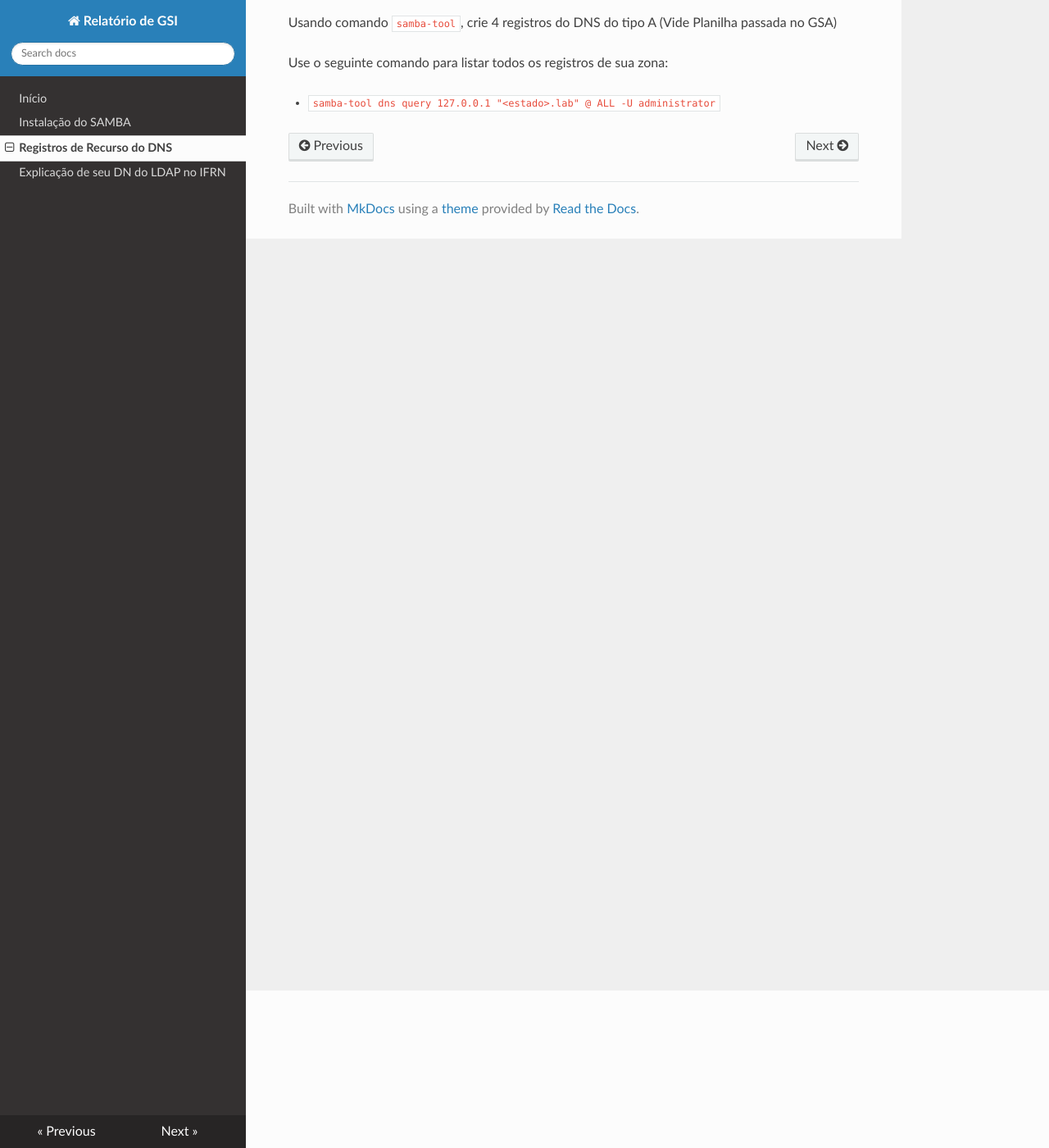
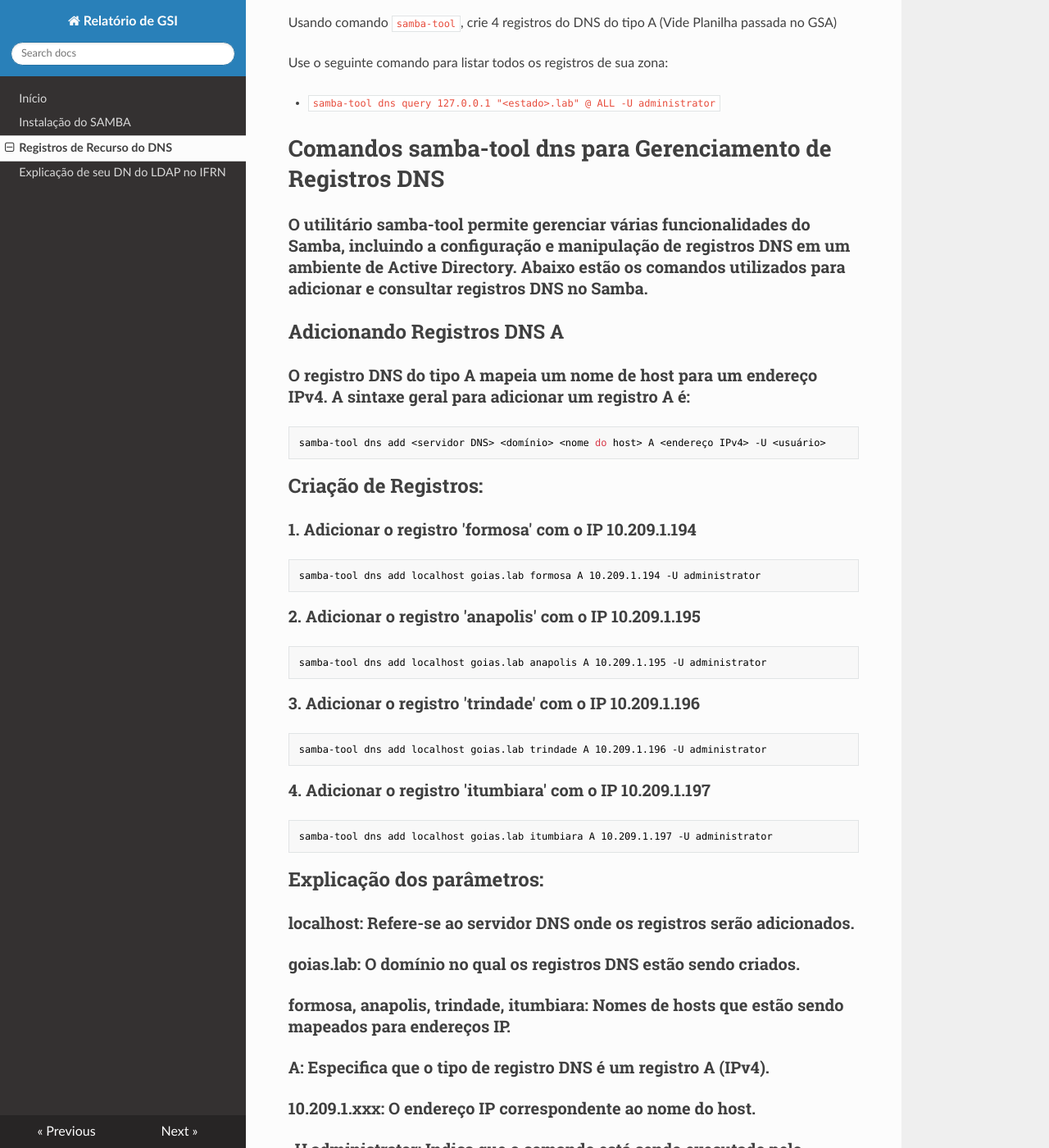
Before and after one commit to Guilherme-Aurelio/gsi-rel, an MkDocs documentation site: the page built from docs/dns/registros-a.md, in a window 1280 px wide and 1400 px high, scrolled down 192 px. Shown: the whole window at 82% size. Built offline with MkDocs 1.6.1, drawn with Linux system fonts in a browser that asks for light colours; nearby versions of some CDN libraries; some of the changed text lies outside the part shown.

Commit message:
Questão 2

````diff
--- a/docs/dns/registros-a.md
+++ b/docs/dns/registros-a.md
@@ -8,3 +8,90 @@ Usando comando `samba-tool`, crie 4 registros do DNS do tipo A (Vide Planilha pa
 Use o seguinte comando para listar todos os registros de sua zona:
 
 - `samba-tool dns query 127.0.0.1 "<estado>.lab" @ ALL -U administrator`
+
+# Comandos samba-tool dns para Gerenciamento de Registros DNS
+
+### O utilitário samba-tool permite gerenciar várias funcionalidades do Samba, incluindo a configuração e manipulação de registros DNS em um ambiente de Active Directory. Abaixo estão os comandos utilizados para adicionar e consultar registros DNS no Samba.
+
+## Adicionando Registros DNS A
+
+### O registro DNS do tipo A mapeia um nome de host para um endereço IPv4. A sintaxe geral para adicionar um registro A é:
+
+```bash
+samba-tool dns add <servidor DNS> <domínio> <nome do host> A <endereço IPv4> -U <usuário>
+```
+
+## Criação de Registros:
+
+### 1. Adicionar o registro 'formosa' com o IP 10.209.1.194
+```bash
+samba-tool dns add localhost goias.lab formosa A 10.209.1.194 -U administrator
+```
+
+### 2. Adicionar o registro 'anapolis' com o IP 10.209.1.195
+```bash
+samba-tool dns add localhost goias.lab anapolis A 10.209.1.195 -U administrator
+```
+
+### 3. Adicionar o registro 'trindade' com o IP 10.209.1.196
+```bash
+samba-tool dns add localhost goias.lab trindade A 10.209.1.196 -U administrator
+```
+
+### 4. Adicionar o registro 'itumbiara' com o IP 10.209.1.197
+```bash
+samba-tool dns add localhost goias.lab itumbiara A 10.209.1.197 -U administrator
+```
+
+
+## Explicação dos parâmetros:
+
+### localhost: Refere-se ao servidor DNS onde os registros serão adicionados.
+
+### goias.lab: O domínio no qual os registros DNS estão sendo criados.
+
+### formosa, anapolis, trindade, itumbiara: Nomes de hosts que estão sendo mapeados para endereços IP.
+
+### A: Especifica que o tipo de registro DNS é um registro A (IPv4).
+
+### 10.209.1.xxx: O endereço IP correspondente ao nome do host.
+
+### -U administrator: Indica que o comando está sendo executado pelo usuário 'administrator' (você será solicitado a inserir a senha).
+
+
+## Consultando Registros DNS
+
+### Você pode consultar todos os registros DNS associados a um domínio usando o comando dns query. A sintaxe geral é:
+```bash
+samba-tool dns query <servidor DNS> <domínio> <zona ou @> <tipo de registro> -U <usuário>
+```
+
+### Exemplo:
+```bash
+samba-tool dns query localhost goias.lab @ ALL -U administrator
+```
+
+## Explicação dos parâmetros:
+
+### localhost: O servidor DNS onde a consulta será feita.
+
+### goias.lab: O domínio para o qual os registros DNS serão consultados.
+
+### @: Refere-se à zona DNS raiz para o domínio.
+
+### ALL: Especifica que todos os tipos de registros DNS devem ser consultados.
+
+### -U administrator: Indica que o comando está sendo executado pelo usuário 'administrator' (será solicitada a senha).
+
+---
+#### Saída do Query após criação dos registros:
+![](query.jpeg)
+
+
+## Resumo
+
+### Esses comandos são utilizados para gerenciar registros DNS em um ambiente Samba AD:
+
+### Adicionar registros A mapeando nomes de hosts para IPs.
+
+### Consultar registros DNS para listar todas as entradas em um domínio.
````
Also changed, not shown: docs/dns/query.jpeg (added).
